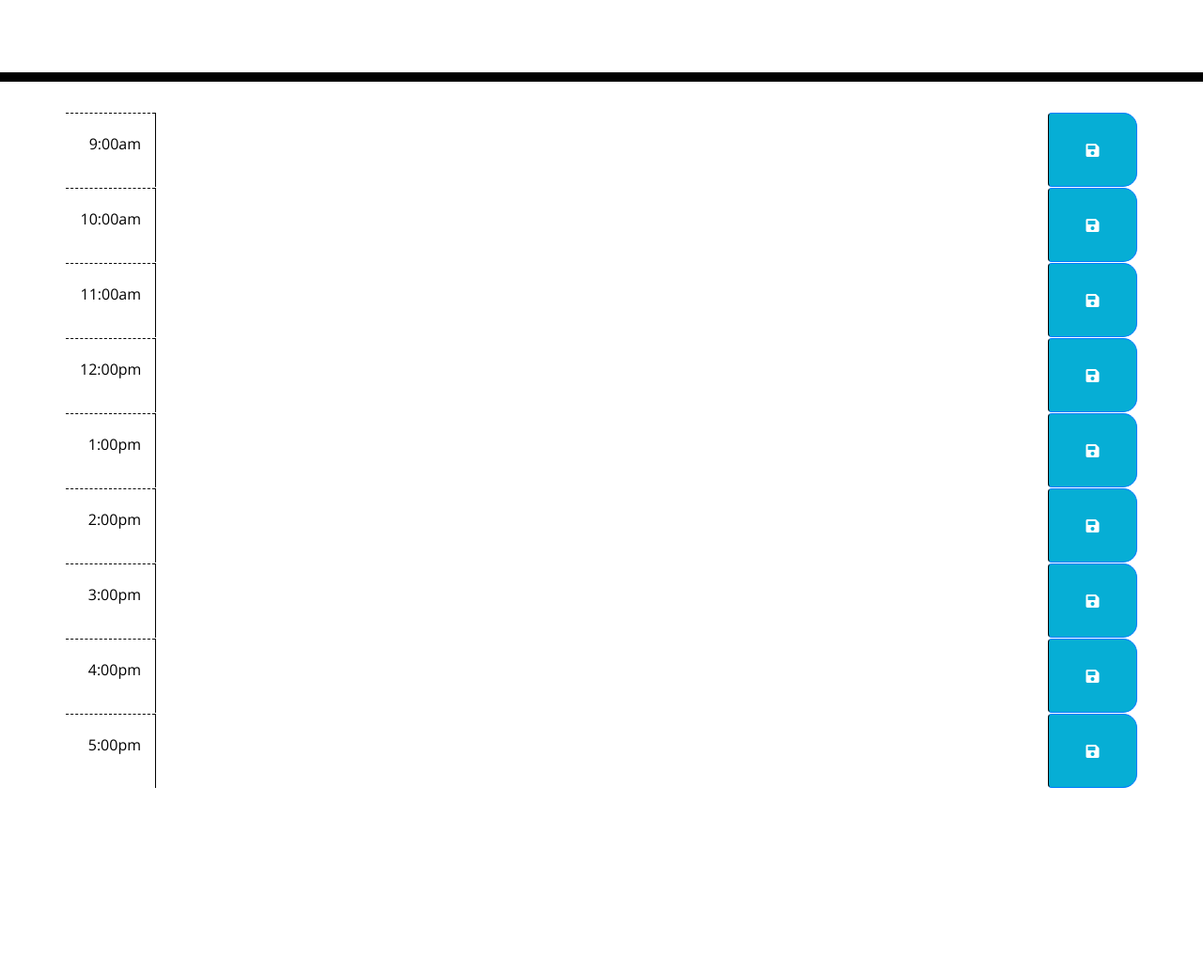
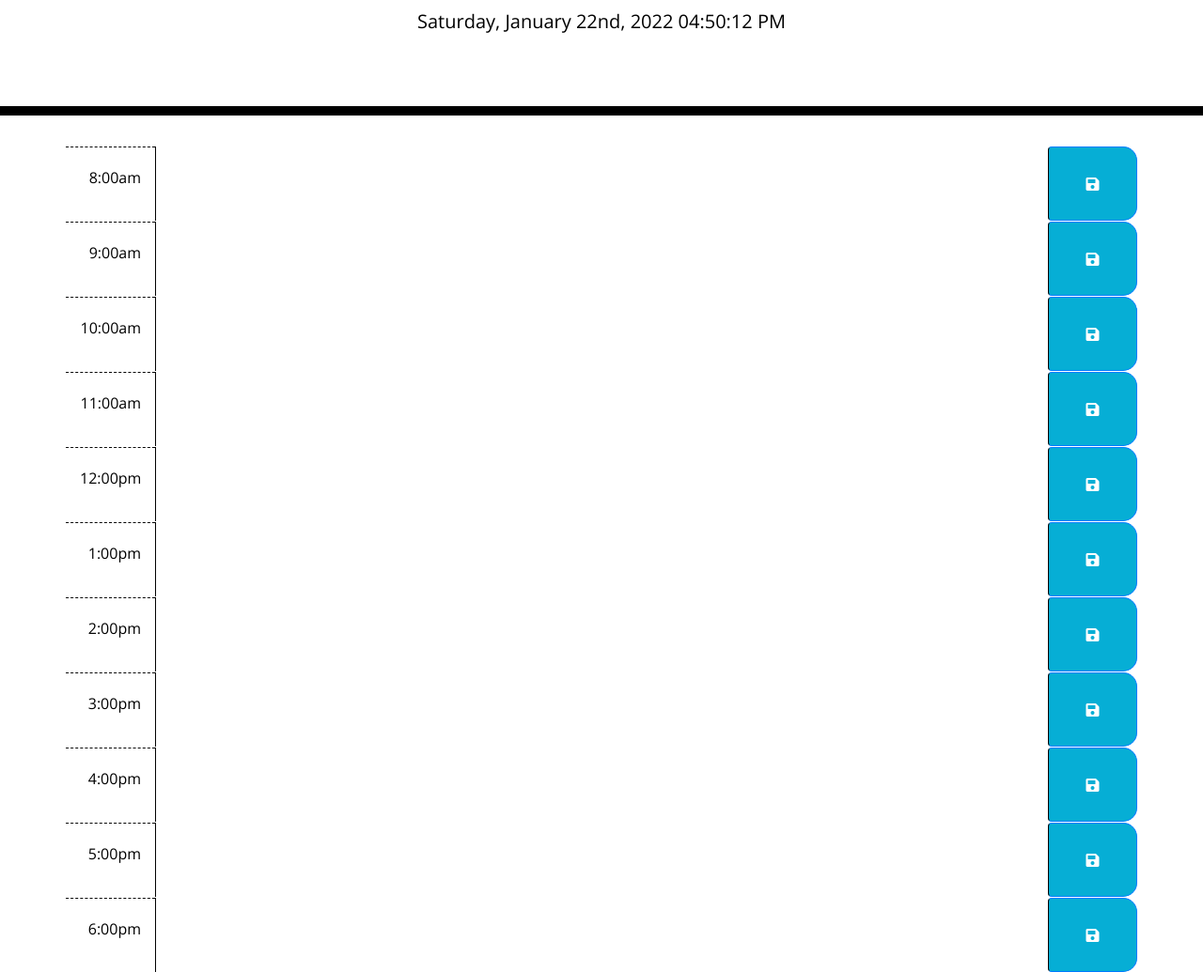
Before and after one commit to comcel1/weekly-planner, a plain HTML site: page index.html in a window 1280 px wide. Shown: the part 181-1216 px from the top of the page at 94% size. Before the commit the page ends 1020 px from the top, so only its background shows below. Drawn offline with nearby package versions, Linux system fonts and the light colour scheme.

Commit message:
added date and time to js; added new time slot divs to html

```diff
--- a/index.html
+++ b/index.html
@@ -21,6 +21,12 @@
   </header>
   <div class="container">
     <!-- Timeblocks go here -->
+    <!-- 8:00am -->
+    <div class="row">
+      <div class="col-1 hour text-right pt-4">8:00am</div>
+      <textarea class="col-10 description" id="8"></textarea>
+      <button class="col-1 btn btn-primary saveBtn fas fa-save p-4" id="save8"></button>
+    </div>
     <!-- 9:00am -->
     <div class="row">
       <div class="col-1 hour text-right pt-4">9:00am</div>
@@ -75,6 +81,12 @@
       <textarea class="col-10 description" id="17"></textarea>
       <button class="col-1 btn btn-primary saveBtn fas fa-save p-4" id="save17"></button>
     </div>
+    <!-- 6:00pm -->
+    <div class="row">
+      <div class="col-1 hour text-right pt-4">6:00pm</div>
+      <textarea class="col-10 description" id="18"></textarea>
+      <button class="col-1 btn btn-primary saveBtn fas fa-save p-4" id="save18"></button>
+    </div>
   </div>
 
   <script src="https://code.jquery.com/jquery-3.4.1.min.js"></script>
--- a/script.js
+++ b/script.js
@@ -1,3 +1,9 @@
-const calendar = document.querySelector("#app-calendar");
+//added Moment variable
+var rightNow = moment().format("dddd, MMMM Do, YYYY");
+// console.log(rightNow);
 
-console.log(calendar);
+// add interval counter to set current time
+var interval = setInterval(function() {
+    var momentNow = moment();
+    $('#currentDay').html(rightNow + " " + momentNow.format('hh:mm:ss A'));
+  }, 100);
```
Also changed, not shown: 1 other file.
